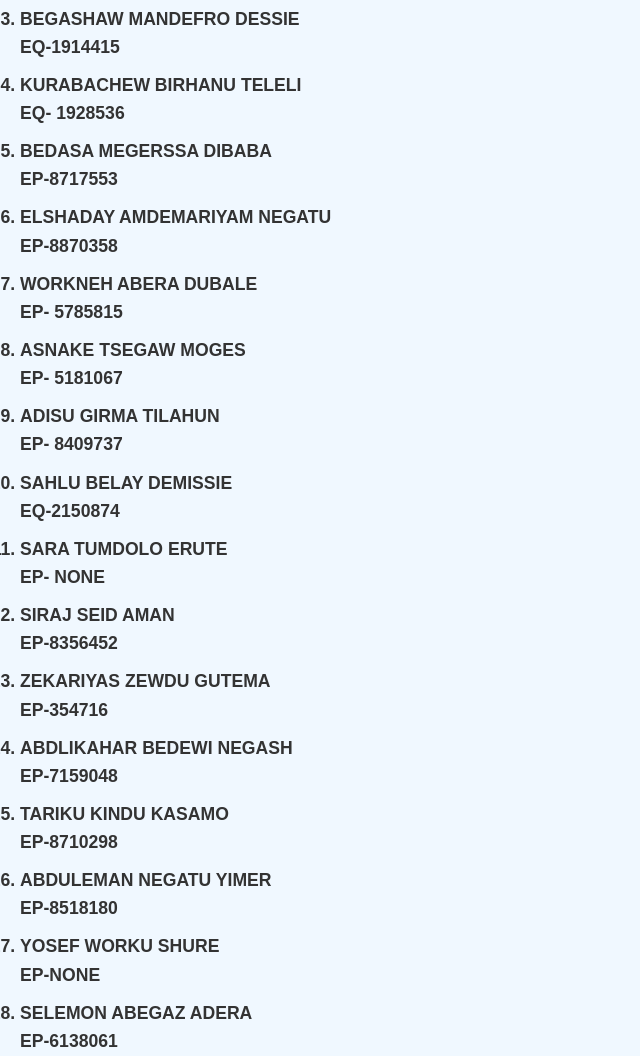
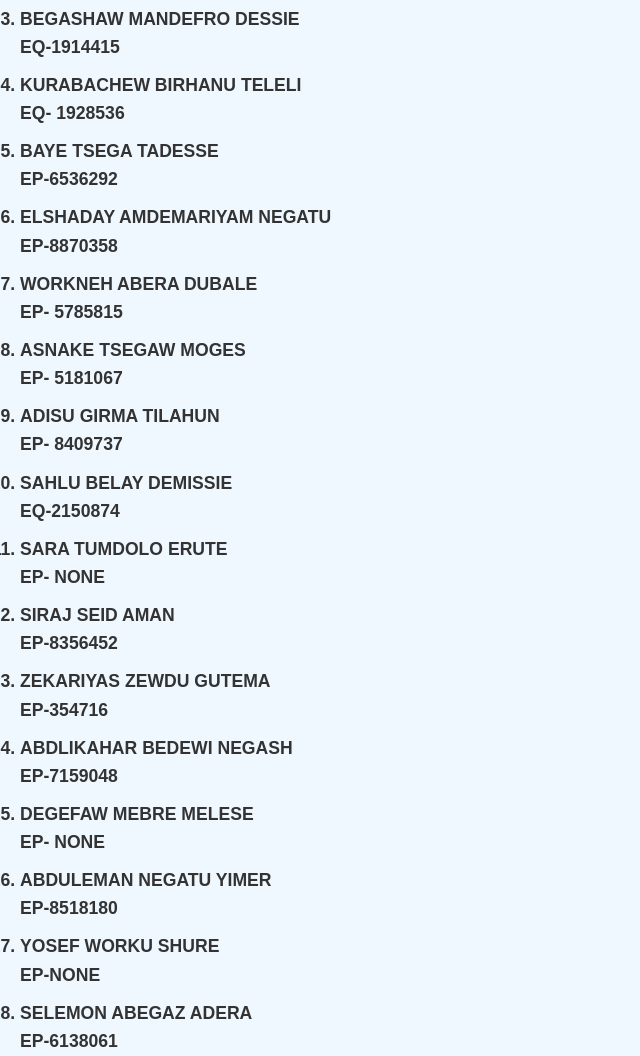
Before and after one commit to Yar843/Acceptance-letter-, a plain HTML site: page index.html in a window 1280 px wide. Shown: the part 300-1356 px from the top of the page, without its empty margins (0-640 px from the left). Drawn offline with Linux system fonts and the light colour scheme.

Commit message:
Update index.html

```diff
--- a/index.html
+++ b/index.html
@@ -180,8 +180,9 @@ EQ-1914415</li>
   <br>
                 EQ- 1928536  </li>
 
-            <li> BEDASA MEGERSSA DIBABA <br>
-                EP-8717553</li>
+            <li> BAYE TSEGA TADESSE
+ <br>
+                EP-6536292  </li>
               <li> ELSHADAY AMDEMARIYAM NEGATU <br> EP-8870358 </li>
 
                    <li>   WORKNEH ABERA DUBALE  <br>
@@ -204,8 +205,8 @@ EQ-1914415</li>
                 EP-354716</li>
             <li>ABDLIKAHAR BEDEWI NEGASH<br>
                 EP-7159048 </li>
-            <li>TARIKU KINDU KASAMO <br>
-                EP-8710298</li>
+            <li> DEGEFAW MEBRE MELESE<br>
+                EP- NONE  </li>
             <li>ABDULEMAN NEGATU YIMER<br>
                 EP-8518180</li>
             <li> YOSEF WORKU SHURE <br>
```
